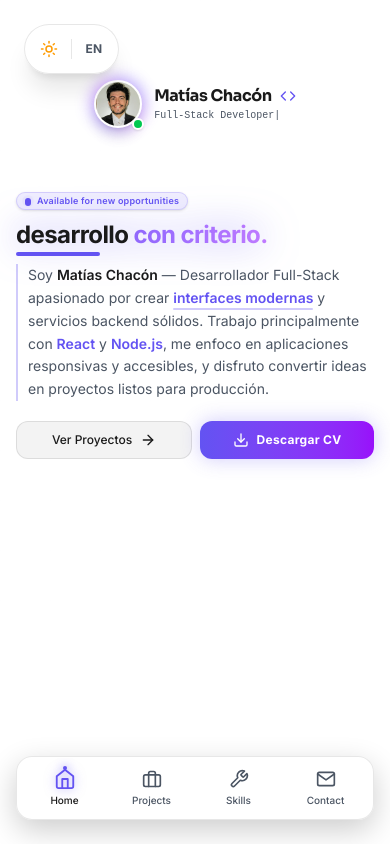
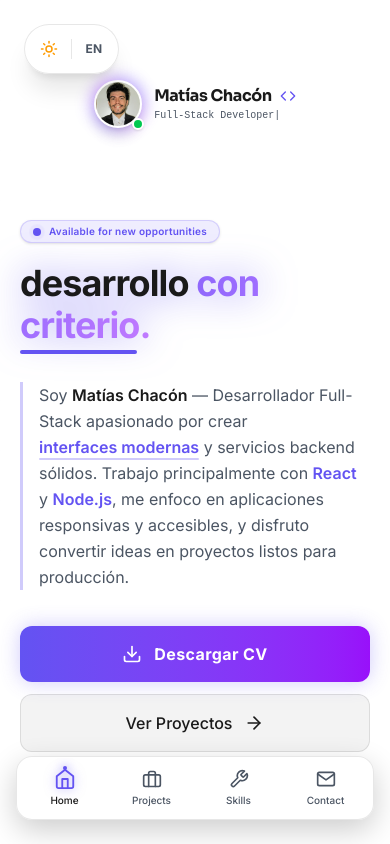
Before and after one commit to Maty910/portfolio, a React (Vite) app: page / in a window 390 px wide. Built offline with nearby package versions, Linux system fonts and the light colour scheme; a web font is replaced by a local one.

Commit message:
refactor: home section for mobile

```diff
--- a/src/components/Home.tsx
+++ b/src/components/Home.tsx
@@ -23,21 +23,24 @@ export const Home: React.FC<HomeProps> = ({ setActiveSection }) => {
   return (
     <section
       id="home"
-      className="home-section snap-start min-h-screen w-full flex flex-col justify-start relative
+      className="snap-center min-h-screen w-full flex flex-col justify-center relative
                  transition-all duration-300 ease-[cubic-bezier(.2,.9,.2,1)]
-                 /* Padding consistente con otras secciones */
+                 /* En desktop agregamos margen izquierdo para evitar el sidebar */
                  min-[881px]:pl-[280px]
+                 /* En mobile usamos min-height para permitir scroll si no entra */
                  max-[880px]:min-h-[calc(100vh-80px)]"
     >
-      <div className="home-content w-full max-w-[1000px] px-6 md:px-12 py-12 mx-auto flex flex-col justify-center h-full
-                      max-[880px]:px-4 max-[880px]:py-8">
+      {/* Contenedor principal con márgenes seguros */}
+      <div className="w-full max-w-[1000px] px-6 md:px-12 mx-auto flex flex-col justify-center h-full
+                      /* MOBILE: Reducimos padding top (pt-4) y aseguramos padding bottom (pb-32) para la navbar */
+                      max-[880px]:px-5 max-[880px]:pt-4 max-[880px]:pb-32 max-[880px]:justify-start">
 
-        <div className="flex flex-col items-start gap-6 animate-in fade-in slide-in-from-bottom-8 duration-700 max-[880px]:gap-3">
+        <div className="flex flex-col items-start gap-6 animate-in fade-in slide-in-from-bottom-8 duration-700 max-[880px]:gap-5">
 
           {/* Badge "Open to work" */}
           <div className="inline-flex items-center gap-2 px-3 py-1.5 rounded-full bg-primary/10 border border-primary/20 text-primary text-xs font-semibold tracking-wide backdrop-blur-md shadow-sm transition-transform hover:scale-105 cursor-default
-                          max-[880px]:px-2 max-[880px]:py-0.5 max-[880px]:text-[9px] max-[880px]:gap-1.5">
-            <span className="relative flex h-2 w-2 max-[880px]:h-1.5 max-[880px]:w-1.5">
+                          max-[880px]:px-3 max-[880px]:py-1 max-[880px]:text-[10px] max-[880px]:self-start">
+            <span className="relative flex h-2 w-2">
               <span className="animate-ping absolute inline-flex h-full w-full rounded-full bg-primary opacity-75"></span>
               <span className="relative inline-flex rounded-full h-2 w-2 bg-primary"></span>
             </span>
@@ -45,12 +48,13 @@ export const Home: React.FC<HomeProps> = ({ setActiveSection }) => {
           </div>
 
           {/* HEADLINE PRINCIPAL */}
-          <div className="flex flex-col gap-2 w-full max-[880px]:gap-1">
+          <div className="flex flex-col gap-2 w-full max-[880px]:gap-2">
             {/* Título Principal */}
-            <h1 className="text-5xl md:text-7xl font-bold text-text-primary leading-[1.1] tracking-tight group cursor-default max-[880px]:text-2xl relative z-10">
+            <h1 className="text-5xl md:text-7xl font-bold text-text-primary leading-[1.1] tracking-tight group cursor-default
+                           max-[880px]:text-4xl max-[880px]:leading-[1.15] relative z-10">
               <div className="relative inline-block">
-                {/* Texto con Brillo Violeta Animado (Usamos text-text-primary para que sea legible en ambos temas) */}
-                <span className="font-sans font-bold tracking-tight leading-[1.08] drop-shadow-[0_0_15px_rgba(99,83,242,0.4)] animate-pulse-slow selection:text-transparent selection:bg-clip-text selection:bg-gradient-to-r selection:from-primary selection:to-purple-400">
+                {/* Texto con Brillo Violeta Animado */}
+                <span className="font-sans font-bold tracking-tight drop-shadow-[0_0_15px_rgba(99,83,242,0.4)] animate-pulse-slow selection:text-transparent selection:bg-clip-text selection:bg-gradient-to-r selection:from-primary selection:to-purple-400">
                   desarrollo <span className="text-transparent bg-clip-text bg-gradient-to-r from-primary to-purple-400 animate-text-gradient bg-[length:200%_auto] font-bold">con criterio.</span>
                 </span>
                 <div className="absolute -bottom-2 left-0 w-1/3 h-[4px] bg-primary rounded-full group-hover:w-full transition-all duration-700 ease-out" />
@@ -58,7 +62,7 @@ export const Home: React.FC<HomeProps> = ({ setActiveSection }) => {
             </h1>
 
             <div className="flex flex-col md:flex-row items-start md:items-center gap-3 md:gap-6 w-full">
-              {/* Carrusel (Techs) */}
+              {/* Carrusel (Techs) - Oculto en mobile */}
               <div className="hidden md:flex flex-1 items-center max-w-[300px] h-12 overflow-hidden relative mask-linear-fade border-l-2 border-text-primary/10 pl-6 ml-2">
                  <div className="flex w-max animate-marquee items-center gap-6 opacity-60 grayscale hover:grayscale-0 transition-all duration-500">
                     {[1, 2].map((i) => (
@@ -69,7 +73,6 @@ export const Home: React.FC<HomeProps> = ({ setActiveSection }) => {
                         <SiTailwindcss className="text-[#38bdf8]" size={24} />
                         <SiMongodb className="text-[#47a248]" size={24} />
                         <SiPostgresql className="text-[#336791]" size={24} />
-                        {/* Puedes agregar más iconos aquí si quieres */}
                       </div>
                     ))}
                  </div>
@@ -79,29 +82,18 @@ export const Home: React.FC<HomeProps> = ({ setActiveSection }) => {
 
           {/* BIO */}
           <div className="mt-2 max-w-2xl border-l-2 border-primary/30 pl-4 md:pl-6
-                          max-[880px]:pl-2.5 max-[880px]:mt-0">
-            <p className="text-text-secondary text-lg leading-relaxed max-[880px]:text-sm max-[880px]:leading-relaxed">
+                          max-[880px]:pl-4 max-[880px]:mt-2 max-[880px]:border-l-[3px]">
+            <p className="text-text-secondary text-lg leading-relaxed
+                          max-[880px]:text-base max-[880px]:leading-relaxed">
               {bioContent}
             </p>
           </div>
 
           {/* BOTONES DE ACCIÓN */}
-          <div className="flex flex-wrap gap-4 mt-4 w-full max-[880px]:gap-2 max-[880px]:mt-2">
+          <div className="flex flex-wrap gap-4 mt-4 w-full
+                          max-[880px]:flex-col max-[880px]:gap-3 max-[880px]:mt-4">
 
-            {/* Botón Ver Proyectos (Secundario) */}
-            <button
-              onClick={() => setActiveSection('projects')}
-              className="flex items-center justify-center gap-3 px-8 py-3.5 rounded-xl
-                        bg-text-primary/5 border border-text-primary/10 text-text-primary font-medium
-                        hover:bg-text-primary/10 hover:border-text-primary/30 hover:translate-y-[-2px]
-                        transition-all duration-300 active:scale-95 cursor-pointer
-                        max-[880px]:flex-1 max-[880px]:text-xs max-[880px]:px-4 max-[880px]:py-2.5 max-[880px]:gap-2"
-            >
-              Ver Proyectos
-              <ArrowRight size={20} className="group-hover:translate-x-1 transition-transform max-[880px]:w-4 max-[880px]:h-4" />
-            </button>
-
-            {/* Botón CV (Primario) */}
+            {/* Botón CV (Primario) - Full width en mobile */}
             <a
               href="/CV/CV Matias Chacon.pdf"
               target="_blank"
@@ -111,12 +103,25 @@ export const Home: React.FC<HomeProps> = ({ setActiveSection }) => {
                         shadow-[0_0_20px_rgba(99,83,242,0.3)]
                         hover:shadow-[0_0_30px_rgba(99,83,242,0.5)] hover:scale-[1.02] active:scale-95
                         transition-all duration-300 group/btn no-underline
-                        max-[880px]:flex-1 max-[880px]:text-xs max-[880px]:px-4 max-[880px]:py-2.5 max-[880px]:gap-2 cursor-pointer"
+                        max-[880px]:w-full max-[880px]:py-4 max-[880px]:text-base cursor-pointer"
             >
               <div className="absolute inset-0 -translate-x-full group-hover/btn:animate-[shimmer_1.5s_infinite] bg-gradient-to-r from-transparent via-white/20 to-transparent z-10" />
-              <Download size={20} className="relative z-20 max-[880px]:w-4 max-[880px]:h-4" />
+              <Download size={20} className="relative z-20 max-[880px]:w-5 max-[880px]:h-5" />
               <span className="relative z-20">Descargar CV</span>
             </a>
+
+            {/* Botón Ver Proyectos (Secundario) - Full width en mobile */}
+            <button
+              onClick={() => setActiveSection('projects')}
+              className="flex items-center justify-center gap-3 px-8 py-3.5 rounded-xl
+                        bg-text-primary/5 border border-text-primary/10 text-text-primary font-medium
+                        hover:bg-text-primary/10 hover:border-text-primary/30 hover:translate-y-[-2px]
+                        transition-all duration-300 active:scale-95 cursor-pointer
+                        max-[880px]:w-full max-[880px]:py-4 max-[880px]:text-base"
+            >
+              Ver Proyectos
+              <ArrowRight size={20} className="group-hover:translate-x-1 transition-transform max-[880px]:w-5 max-[880px]:h-5" />
+            </button>
 
           </div>
 
@@ -136,7 +141,6 @@ export const Home: React.FC<HomeProps> = ({ setActiveSection }) => {
           50% { background-position: 100% 50%; }
           100% { background-position: 0% 50%; }
         }
-        /* Animación de pulso lento para el brillo */
         @keyframes pulse-slow {
           0%, 100% { filter: drop-shadow(0 0 10px rgba(99,83,242,0.4)); }
           50% { filter: drop-shadow(0 0 20px rgba(99,83,242,0.7)); }
```
